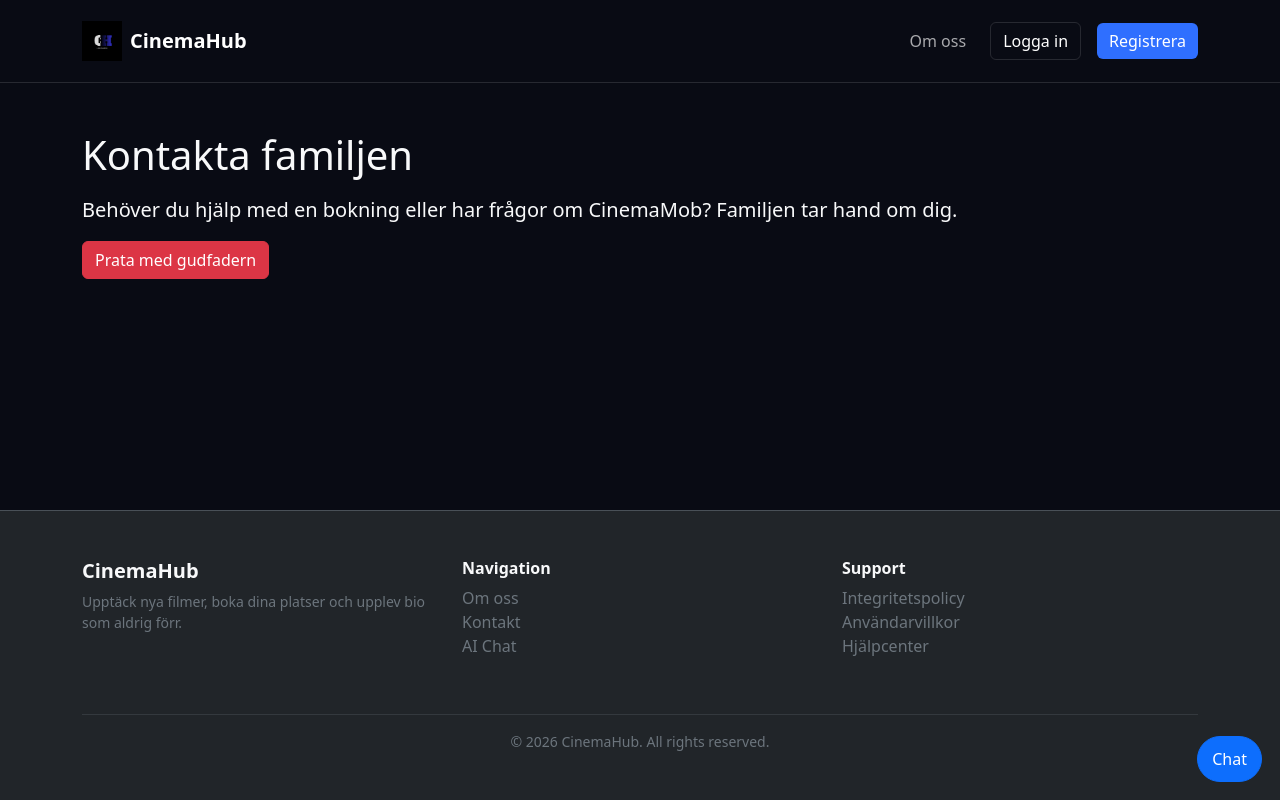
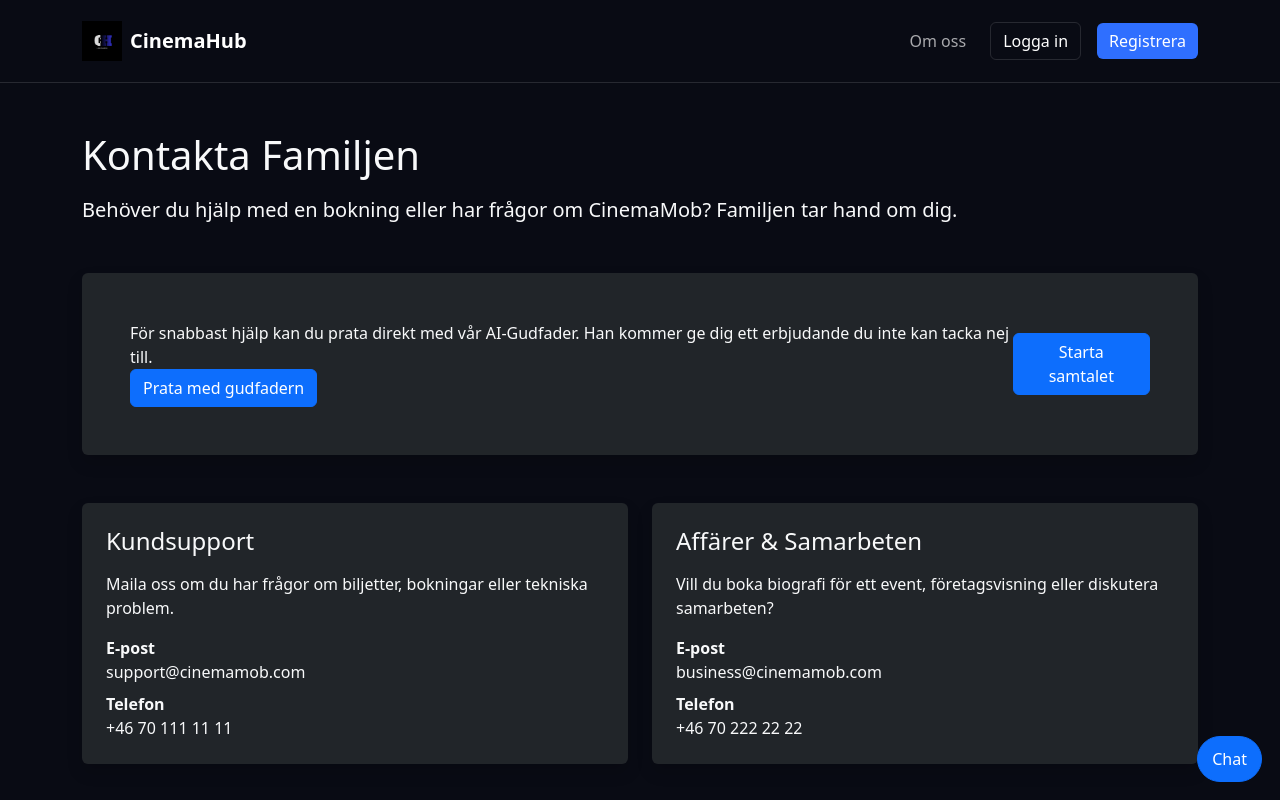
Before and after one commit to ebadianh/cinema-hub, a React (Vite) app: page /contact in a window 1280 px wide. Shown: the top 800 px of the page. Built offline with nearby package versions, Linux system fonts and the light colour scheme; no server answers.

Commit message:
Almost done
The page in it's whole is complete but I need to do many more
adjustments. The source code is on place.

```diff
--- a/src/pages/Contact.tsx
+++ b/src/pages/Contact.tsx
@@ -6,20 +6,83 @@ export default function Contact() {
     <div className="container py-5 text-light">
 
       <div className="mb-5 text-center text-md-start">
-        <h1 className="mb-3">Kontakta familjen</h1>
+        <h1 className="mb-3">Kontakta Familjen</h1>
 
         <p className="lead">Behöver du hjälp med en bokning eller har frågor om CinemaMob?
-          Familjen tar hand om dig.</p>
-        <Button
-          variant="danger"
-          onClick={() => window.dispatchEvent(new Event("open-ai-chat"))}
-        >
-          Prata med gudfadern
-        </Button>
+          Familjen tar hand om dig.
+        </p>
+      </div>
+
+      {/* Gudfader kortet */}
+      <div className="card bg-dark text-light border-0 shadow mb-5">
+        <div className="card-body p-4 p-md-5 d-flex flex-column flex-md-row justify-content-between align-items-md-center">
+          <div className="mb-3 mb-md-0">
+            <p className="mb-0">För snabbast hjälp kan du prata direkt med vår AI‑Gudfader. Han kommer ge dig ett erbjudande du inte kan tacka nej till.</p>
+
+            <Button
+              variant="btn btn-primary"
+              onClick={() => window.dispatchEvent(new Event("open-ai-chat"))}>Prata med gudfadern</Button>
+          </div>
+
+          <Link to="/chat" className="btn btn-primary mt-3 mt-md-0">Starta samtalet</Link>
+        </div>
+      </div>
+
+      {/* Kontaktkort */}
+      <div className="row g-4">
+
+        {/* 1. Kundsupport */}
+        <div className="col-12 col-md-6">
+          <div className="card bg-dark text-light border-0 shadow h-100">
+            <div className="card-body p-4">
+
+              <h4 className="mb-3">Kundsupport</h4>
+
+              <p>
+                Maila oss om du har frågor om biljetter, bokningar eller tekniska problem.
+              </p>
+
+              <p className="mb-2">
+                <strong>E-post</strong><br />
+                support@cinemamob.com
+              </p>
+
+              <p className="mb-0">
+                <strong>Telefon</strong><br />
+                +46 70 111 11 11
+              </p>
+            </div>
+          </div>
+        </div>
+
+        {/* 2. Affärer och samarbeten */}
+        <div className="col-12 col-md-6">
+          <div className="card bg-dark text-light border-0 shadow h-100">
+            <div className="card-body p-4">
+
+              <h4 className="mb-3">Affärer & Samarbeten</h4>
+
+              <p>
+                Vill du boka biografi för ett event, företagsvisning eller diskutera samarbeten?
+              </p>
+
+              <p className="mb-2">
+                <strong>E-post</strong><br />
+                business@cinemamob.com
+              </p>
+
+              <p className="mb-0">
+                <strong>Telefon</strong><br />
+                +46 70 222 22 22
+              </p>
+            </div>
+          </div>
+        </div>
       </div>
     </div>
 
 
 
+
   );
 }
```
